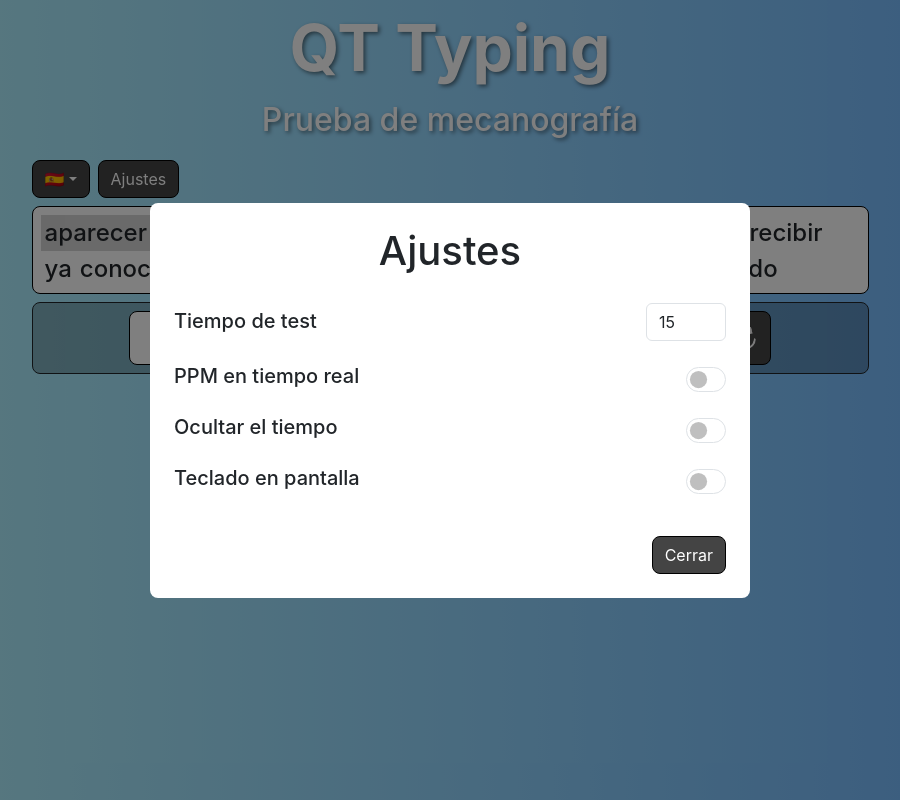
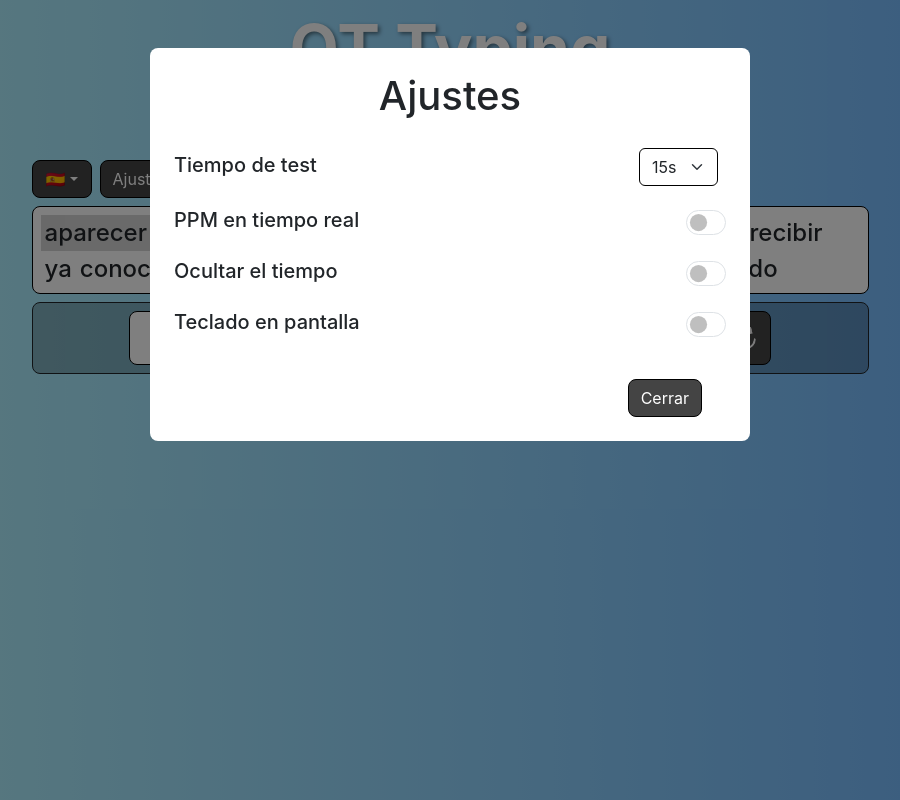
Before and after one commit to eulogioqt/qt-typing, a React (Vite) app: page / in a window 1280 px wide. Both pictures are taken after a click on the element "Ajustes". Shown: the whole page, without its empty margins (190-1090 px from the left). Built offline with nearby package versions, Linux system fonts and the light colour scheme.

Commit message:
Finish Results

```diff
--- a/src/pages/app/components/Menu.jsx
+++ b/src/pages/app/components/Menu.jsx
@@ -1,6 +1,6 @@
 import React, { useEffect } from "react";
 
-const Menu = ({ orderInLayer, bgColor = "", children }) => {
+const Menu = ({ orderInLayer, bgColor = "", closeMenu, children }) => {
 
     useEffect(() => {
         document.body.style.overflow = "hidden";
@@ -10,8 +10,9 @@ const Menu = ({ orderInLayer, bgColor = "", children }) => {
     }, []);
 
     return (
-        <div className={'d-flex align-items-center justify-content-center position-fixed w-100 h-100 ' + bgColor}
-            style={{ backgroundColor: "rgba(0, 0, 0, 0.5)", zIndex: orderInLayer * 100, overflowY: 'auto' }}>
+        <div className={'d-flex align-items-start justify-content-center position-fixed w-100 h-100 ' + bgColor}
+            style={{ backgroundColor: "rgba(0, 0, 0, 0.5)", zIndex: orderInLayer * 100, overflowY: 'auto', overflowX: "hidden" }}
+            onClick={closeMenu}>
             {children}
         </div>
     );
--- a/src/pages/app/components/WhiteScrollMenu.jsx
+++ b/src/pages/app/components/WhiteScrollMenu.jsx
@@ -8,15 +8,12 @@ const WhiteScrollMenu = ({ title, closeMenu, orderInLayer, children }) => {
     const isLarge = useIsLarge();
 
     return (
-        <Menu orderInLayer={orderInLayer}>
-            <div className="bg-white rounded-3 py-4 d-flex flex-column" style={{ width: "80%", maxWidth: "600px", maxHeight: "90%" }}>
+        <Menu orderInLayer={orderInLayer} closeMenu={closeMenu}>
+            <div className="bg-white rounded-3 my-5 p-4 d-flex flex-column"
+                onClick={(e) => e.stopPropagation()} style={{ width: "80%", maxWidth: "600px", cursor: "default" }}>
                 <h2 className="text-center mb-4" style={{ fontSize: isLarge ? "2.5rem" : "2rem" }}>{title}</h2>
 
-                <div className="bg-white scroll" style={{ width: "100%", overflowY: "auto", overflowX: "hidden" }}>
-                    <div className="viewport px-4">
-                        {children}
-                    </div>
-                </div>
+                {children}
 
                 <div className="text-end mt-4 px-4">
                     <button className="btn btn-black" onClick={closeMenu}>
--- a/src/pages/app/css/app.css
+++ b/src/pages/app/css/app.css
@@ -64,3 +64,12 @@ html {
 .dropdown-item-black.active {
     background-color: #333333 !important;
 }
+
+.dropdown-menu {
+    width: auto !important;
+    min-width: auto !important;
+}
+
+.dropdown-toggle {
+    min-width: 60px;
+}
--- a/src/pages/typetest/components/DataDisplay.jsx
+++ b/src/pages/typetest/components/DataDisplay.jsx
@@ -10,21 +10,21 @@ const DataDisplay = ({ name, tooltip, data, big }) => {
     }, []);
 
     return (
-        <div className="d-flex flex-column justify-content-center align-items-center my-2 w-100"
-        >
+        <div className="d-flex flex-column justify-content-center align-items-center my-2 w-100">
             <span
                 className="text-center fw-bold w-100"
-                style={{ fontSize: big ? "1.75rem" : "1.25rem", color: "#444444", lineHeight: "1", textWrap: "nowrap" }}
+                style={{ fontSize: big ? "1.75rem" : "1rem", color: "#444444", lineHeight: "1", textWrap: "nowrap" }}
             >
                 {name}
             </span>
 
             <span
                 className="text-center white-shadow-text fw-bold w-100"
-                style={{ fontSize: big ? "3rem" : "1.75rem", lineHeight: big ? "1" : "1.25", textWrap: "nowrap", cursor: tooltip ? "pointer" : "default" }}
+                style={{ fontSize: big ? "3rem" : "1.5rem", lineHeight: big ? "1" : "1.25", textWrap: "nowrap", cursor: tooltip ? "pointer" : "default" }}
                 data-bs-toggle={tooltip ? "tooltip" : ""}
                 data-bs-placement={tooltip ? "top" : ""}
                 data-bs-title={tooltip ?? ""}
+                data-bs-custom-class="results-tooltip"
             >
                 {data}
             </span>
--- a/src/pages/typetest/css/wordsDisplay.css
+++ b/src/pages/typetest/css/wordsDisplay.css
@@ -34,3 +34,8 @@
 .bg-red {
     background-color: rgb(255, 164, 164);
 }
+
+.results-tooltip {
+    --bs-tooltip-bg: #444444;
+    --bs-tooltip-color: white;
+}
--- a/src/pages/typetest/menus/ResultsMenu.jsx
+++ b/src/pages/typetest/menus/ResultsMenu.jsx
@@ -15,7 +15,7 @@ import Languages from "../../../data/Languages.json";
 const ResultsMenu = ({ isOpen, closeMenu }) => {
     const isLarge = useIsLarge();
     const { duration, testLang } = useSettings();
-    const { accuracy, timeStamps, endTime, onReload, wordList, writtenWords } = useTypeTest();
+    const { accuracy, timeStamps, onReload, wordList, writtenWords } = useTypeTest();
     const [correctKeys, incorrectKeys, correctWords, incorrectWords] = calcKeyStrokes(wordList, writtenWords);
 
     if (!isOpen) return null;
@@ -99,9 +99,9 @@ const ResultsMenu = ({ isOpen, closeMenu }) => {
 
                         <div className="col-md-2 col-sm-4 col-6">
                             <DataDisplay
-                                name={"Palabras"}
-                                data={correctWords + " / " + incorrectWords}
-                                tooltip={"correctas / incorrectas"} />
+                                name={"Caracteres"}
+                                data={correctKeys + " / " + incorrectKeys}
+                                tooltip={"correctos / incorrectos"} />
                         </div>
                     </div>
 
--- a/src/pages/typetest/menus/TestSettingsMenu.jsx
+++ b/src/pages/typetest/menus/TestSettingsMenu.jsx
@@ -10,39 +10,24 @@ const TestSettingsMenu = ({ isOpen, closeMenu }) => {
 
     if (!isOpen) return null;
 
-    const handleDurationInputChange = (e) => {
-        const value = e.target.value;
-
-        if (value.length <= 2)
-            setDuration(value);
-    };
-
-    const handleDurationInputBlur = () => {
-        let actualValue = parseInt(duration, 10);
-
-        if (isNaN(actualValue) || actualValue < 5) actualValue = 5;
-        else if (actualValue > 60) actualValue = 60;
-
-        setDuration(actualValue);
-    };
-
     return (
         <WhiteScrollMenu title={"Ajustes"} closeMenu={closeMenu} orderInLayer={1}>
 
             <SettingDisplay
                 settingName={"Tiempo de test"}
                 input={
-                    <div className="form-check form-switch ps-0">
-                        <input
-                            className="form-control"
-                            type="number"
+                    <div className="dropdown me-2">
+                        <select
+                            className="form-select form-select-black border border-black"
                             value={duration}
-                            onChange={handleDurationInputChange}
-                            onBlur={handleDurationInputBlur}
-                            min="5"
-                            max="60"
-                            style={{ width: "80px" }}
-                        />
+                            onChange={(e) => setDuration(Number(e.target.value))}
+                        >
+                            {[60, 30, 15].map((time) => (
+                                <option key={time} value={time}>
+                                    {time}s
+                                </option>
+                            ))}
+                        </select>
                     </div>
                 }
             />
```
